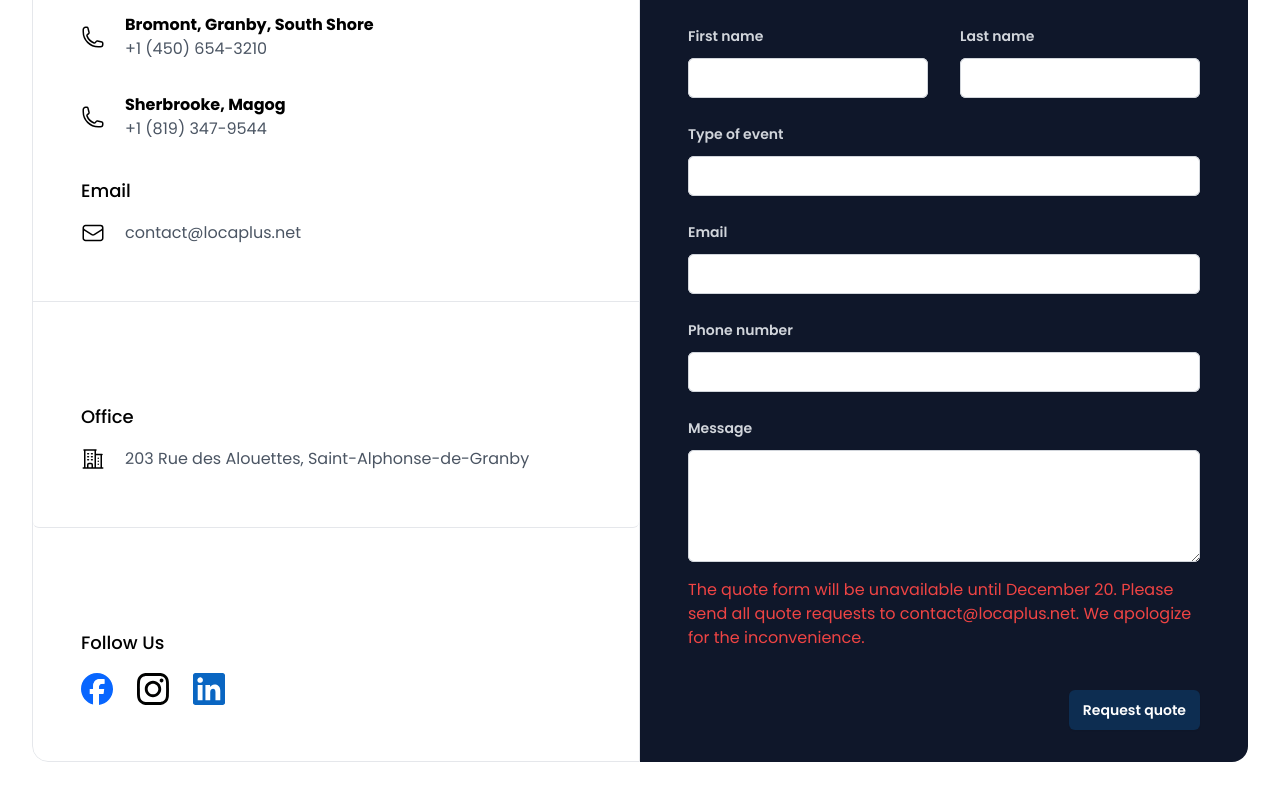
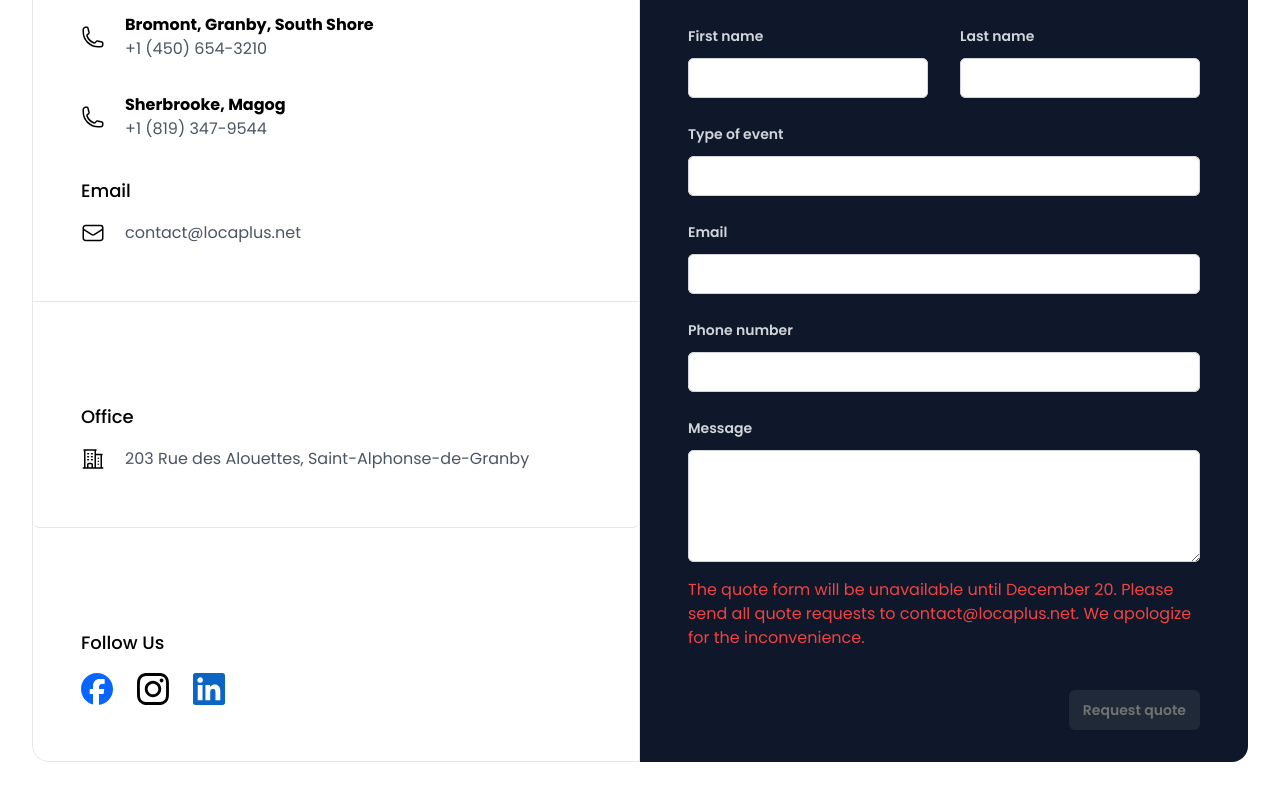
Before and after one commit to rylog/locaplus, a React (Vite) app: page /en in a window 1280 px wide. Shown: the part 3344-4144 px from the top of the page. Built offline with nearby package versions, Linux system fonts and the light colour scheme.

Commit message:
disable button until feature is ready

```diff
--- a/src/sections/Contact/QuoteForm.tsx
+++ b/src/sections/Contact/QuoteForm.tsx
@@ -101,7 +101,7 @@ const QuoteForm = () => {
         <div className="mt-10 w-fit justify-self-end">
           <button
             type="submit"
-            disabled={false}
+            disabled={true}
             className={clsx(
               'block w-full rounded-md px-3.5 py-2.5 text-center text-sm font-semibold text-white shadow-sm',
               {
```
